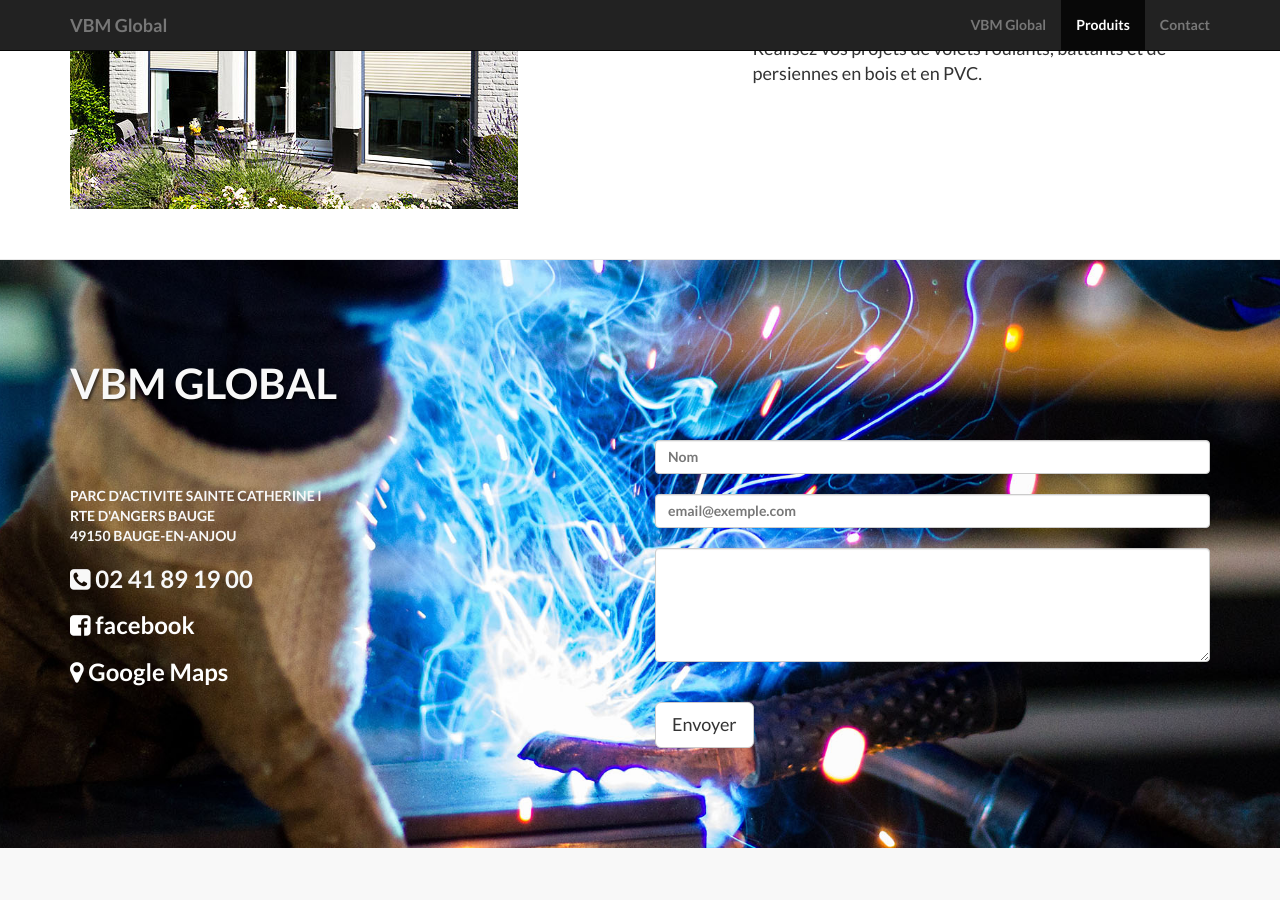
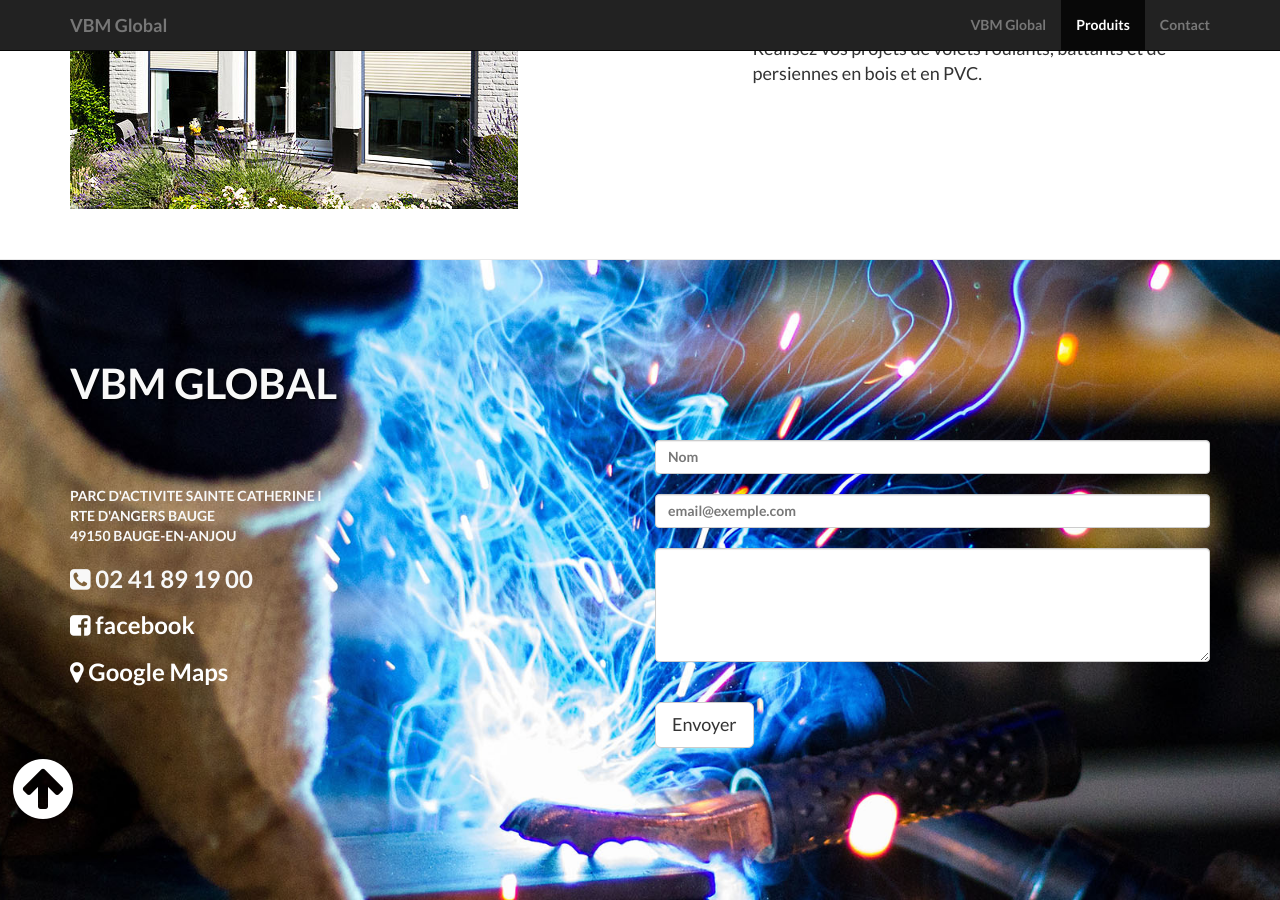
Before and after one commit to juanitito/vbm-landing, a Jekyll site: the page built from index.html, in a window 1280 px wide and 900 px high, scrolled down 2751 px. Built offline with Jekyll 4.4.1, drawn with Linux system fonts in a browser that asks for light colours; nearby versions of some CDN libraries; library files that are not in the unit come from our copies.

Commit message:
Update contact.html

```diff
--- a/_includes/contact.html
+++ b/_includes/contact.html
@@ -33,6 +33,8 @@
 				</div>
 			</div>
 		</div>
+		<a href="#home" class="btn" active><i class="fa fa-arrow-circle-up fa-5x" aria-hidden="true"></i></a>
+
 		<!-- /.container -->
 
 	</div>
```
